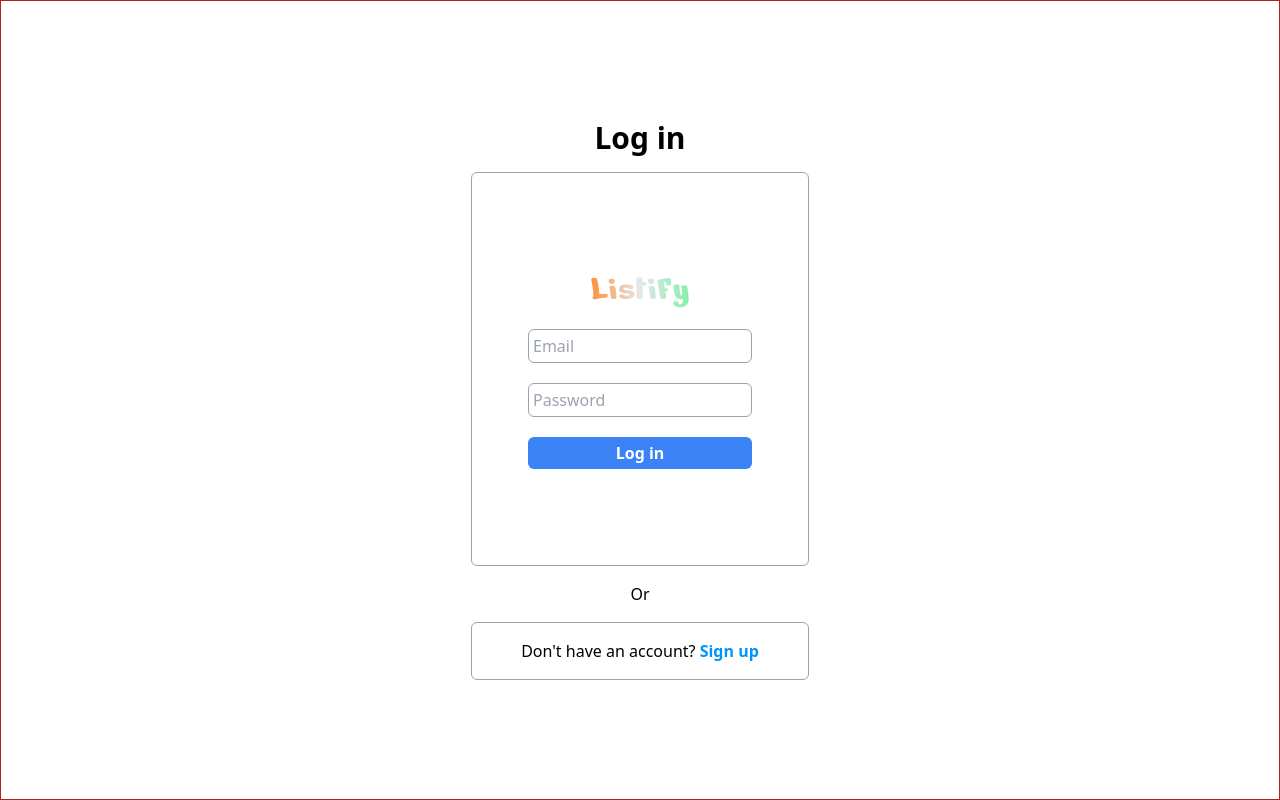
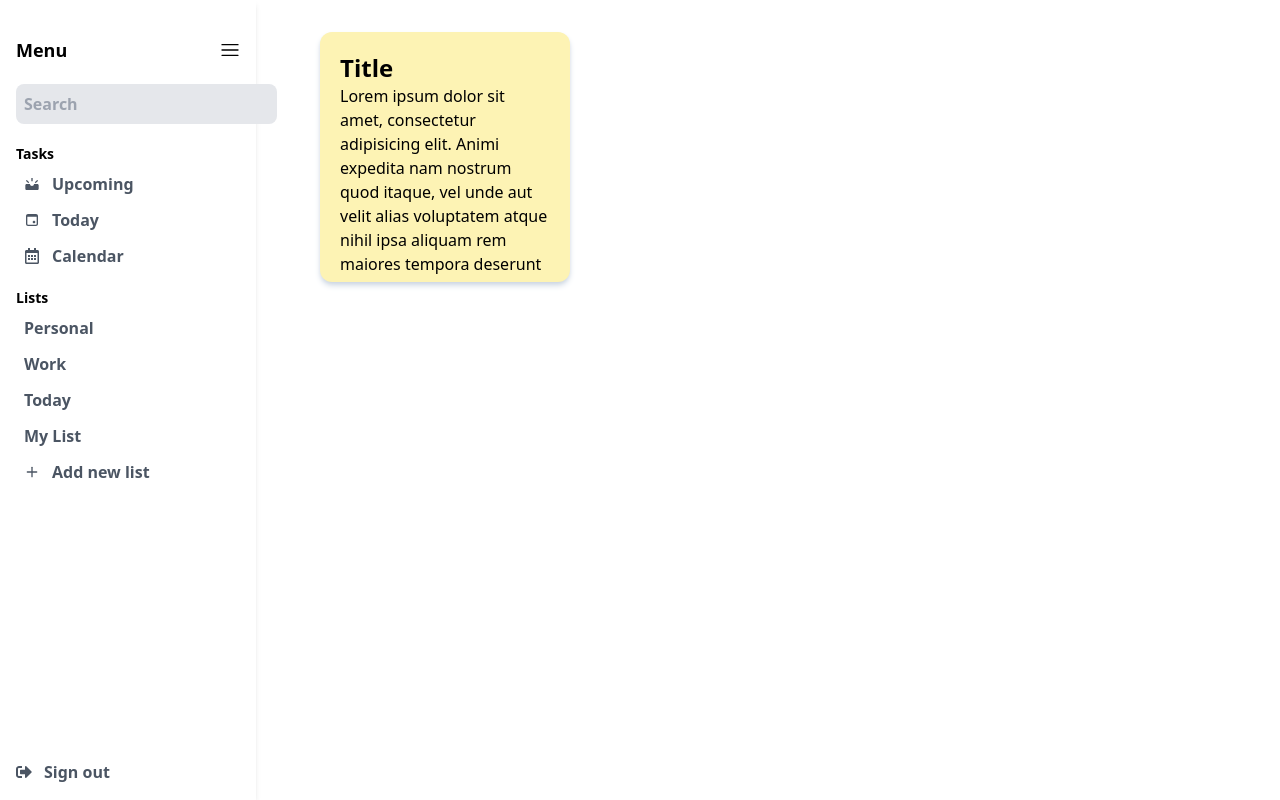
Before and after one commit to last-blade/Listify_a_Notes-App, a React (Vite) app in the folder frontend/: page / in a window 1280 px wide. Built offline with nearby package versions, Linux system fonts and the light colour scheme.

Commit message:
added alltask component, sidebar, homepage

```diff
--- a/frontend/package.json
+++ b/frontend/package.json
@@ -14,6 +14,8 @@
     "cors": "^2.8.5",
     "react": "^18.3.1",
     "react-dom": "^18.3.1",
+    "react-hot-toast": "^2.4.1",
+    "react-icons": "^5.3.0",
     "react-router-dom": "^6.26.2"
   },
   "devDependencies": {
--- a/frontend/src/App.jsx
+++ b/frontend/src/App.jsx
@@ -1,13 +1,15 @@
 import { useState } from 'react'
 import Login from './components/Login'
 import { createBrowserRouter, RouterProvider } from 'react-router-dom'
+import Signup from './components/Signup'
+import Homepage from './components/Homepage'
 
 function App() {
 
   const route = createBrowserRouter([
     {
       path: "/",
-      element: <Login/>
+      element: <Homepage/>
     },
 
     {
@@ -17,7 +19,7 @@ function App() {
 
     {
       path: "/signup",
-      element: <Login/>
+      element: <Signup/>
     }
   ])
 
--- /dev/null
+++ b/frontend/src/components/AllTasks.jsx
@@ -0,0 +1,18 @@
+import React from 'react';
+
+function AllTasks() {
+  return (
+    <div className=' p-4'>
+        <div className='max-w-[250px] h-[250px] overflow-hidden shadow-md shadow-slate-300 rounded-xl p-5 bg-[#FDF3B4]'>
+            <h1 className='text-2xl font-semibold'>Title</h1>
+            <p>
+                Lorem ipsum dolor sit amet, consectetur adipisicing elit. Animi expedita nam nostrum quod itaque,
+                vel unde aut velit alias voluptatem atque nihil ipsa aliquam rem maiores tempora deserunt est
+                praesentium!
+            </p>
+        </div>
+    </div>
+  );
+}
+
+export default AllTasks;
--- /dev/null
+++ b/frontend/src/components/Homepage.jsx
@@ -0,0 +1,31 @@
+import React, { useState } from "react";
+import { RxHamburgerMenu } from 'react-icons/rx';
+import Sidebar from "./Sidebar";
+import AllTasks from "./AllTasks";
+
+function Homepage() {
+    const [isSidebarVisible, setIsSidebarVisible] = useState(true);
+
+    const hideSidebar = () => {
+        setIsSidebarVisible(!isSidebarVisible); // Toggle sidebar visibility
+    };
+
+
+  return (
+    <div className="flex items-center">
+      {isSidebarVisible ? <Sidebar hideSidebar={hideSidebar}/>: <div onClick={hideSidebar}><RxHamburgerMenu size={20} className="cursor-pointer mb-56 ml-5"/></div>}
+      {
+      isSidebarVisible ?
+      <div className="ml-[288px] p-4 flex flex-wrap">
+        <AllTasks />
+      </div>
+      :
+      <div className="ml-20 p-4 flex flex-wrap">
+        <AllTasks />
+      </div>
+      }
+    </div>
+  );
+}
+
+export default Homepage;
--- a/frontend/src/components/Login.jsx
+++ b/frontend/src/components/Login.jsx
@@ -2,22 +2,24 @@ import React from 'react'
 
 function Login() {
   return (
-    <div className='h-screen flex justify-center border border-red-700 items-center'>
+    <div className='h-screen flex justify-center items-center'>
         <div className='space-y-4'>
             <div className='flex justify-center'>
                     <h1 className='text-3xl font-bold'>Log in</h1>
             </div>
-            <form action="" className='flex flex-col justify-center items-center space-y-5 border border-gray-400 p-10 px-14 py-24 rounded-md'>
+            <form action="" className='h-96 flex flex-col justify-center items-center space-y-5 border border-gray-400 p-10 px-14 py-24 rounded-md'>
                 <h1 className='nerko-one-regular text-4xl bg-gradient-to-r from-orange-400 via-gray-200 to-green-300 bg-clip-text text-transparent'>ListiFy</h1>
                 <input type="email" className='outline-none border border-gray-400 rounded-md p-1 w-56' placeholder='Email'/>
                 <input type="password" className='outline-none border border-gray-400 rounded-md p-1 w-56' placeholder='Password'/>
                 <input type="submit" value="Log in" className='bg-blue-500 rounded-md w-56 p-1 font-semibold text-white cursor-pointer'/>
+                <h1>____________________________________</h1>
+                <a href="" className='text-[#00376B] text-sm'>Forgot password?</a>
             </form>
             <div className='flex justify-center'>
                 <p>Or</p>
             </div>
             <div className='border border-gray-400 p-4 rounded-md flex justify-center items-center'>
-                <h1>Don't have an account? <a href="" className='text-[#0095F6] font-semibold'>Sign up</a></h1>
+                <h1>Don't have an account? <a href="/signup" className='text-[#0095F6] font-semibold'>Sign up</a></h1>
             </div>
         </div>
     </div>
--- /dev/null
+++ b/frontend/src/components/Sidebar.jsx
@@ -0,0 +1,63 @@
+// Sidebar.js
+import React, { useState } from 'react';
+import { RxHamburgerMenu } from 'react-icons/rx';
+import { MdUpcoming } from 'react-icons/md';
+import { CgCalendarToday } from 'react-icons/cg';
+import { FaRegCalendarAlt, FaSignOutAlt } from 'react-icons/fa';
+import { LuPlus } from 'react-icons/lu';
+
+function Sidebar({hideSidebar}) {
+
+    return (
+        <div className='w-64 font-semibold fixed top-0 left-0 h-full bg-white shadow-md'>
+            {/* Sidebar Content */}
+            <div className='flex flex-col justify-between h-full p-4'>
+                <div className='space-y-5'>
+                    {/* Header */}
+                    <div className='flex items-center justify-between mt-5'>
+                        <h1 className='text-lg font-bold'>Menu</h1>
+                        <div className='cursor-pointer' onClick={hideSidebar}><RxHamburgerMenu size={20} /></div>
+                    </div>
+
+                    {/* Search Input */}
+                    <input
+                        type="search"
+                        className='bg-gray-200 outline-none border-none my-3 rounded-lg p-2'
+                        placeholder='Search'
+                    />
+
+                    {/* Tasks Section */}
+                    <div className='space-y-2'>
+                        <h1 className='text-sm font-semibold'>Tasks</h1>
+                        <div className='ml-2 space-y-3 text-gray-600'>
+                            <h1 className='cursor-pointer flex items-center gap-3'><MdUpcoming /> Upcoming</h1>
+                            <h1 className='cursor-pointer flex items-center gap-3'><CgCalendarToday /> Today</h1>
+                            <h1 className='cursor-pointer flex items-center gap-3'><FaRegCalendarAlt /> Calendar</h1>
+                        </div>
+                    </div>
+
+                    {/* Lists Section */}
+                    <div className='space-y-2'>
+                        <h1 className='text-sm font-semibold'>Lists</h1>
+                        <div className='ml-2 space-y-3 text-gray-600'>
+                            <h1 className='cursor-pointer'>Personal</h1>
+                            <h1 className='cursor-pointer'>Work</h1>
+                            <h1 className='cursor-pointer'>Today</h1>
+                            <h1 className='cursor-pointer'>My List</h1>
+                            <div>
+                                <a href="#" className='flex items-center gap-3'><LuPlus /> Add new list</a>
+                            </div>
+                        </div>
+                    </div>
+                </div>
+
+                {/* Sign Out Section */}
+                <div className='flex items-center space-x-4 text-gray-600'>
+                    <a href="#" className='flex items-center gap-3'><FaSignOutAlt /> Sign out</a>
+                </div>
+            </div>
+        </div>
+    );
+}
+
+export default Sidebar;
--- /dev/null
+++ b/frontend/src/components/Signup.jsx
@@ -0,0 +1,55 @@
+import React, { useState } from 'react'
+import axios from "axios";
+import { Link, useNavigate } from 'react-router-dom';
+import toast from "react-hot-toast";
+
+function Signup() {
+
+    const [user, setUser] = useState({
+        fullname: "",
+        email: "",
+        password: "",
+        confirmPassword: ""
+    })
+
+    const navigate = useNavigate();
+
+    async function submitHandler() {
+        try {
+            const response = await axios.post(`http://localhost:8000/api/v1/user/register`, user);
+            console.log("Register Response:- ",response)
+            toast.success("Login successfully.")
+            navigate("/login")
+        }
+
+        catch (error) {
+            toast.error(error.message)
+        }
+    }
+
+  return (
+    <div className='h-screen flex justify-center items-center border border-red-500'>
+        <div className='space-y-4'>
+            <div className='flex justify-center'>
+                    <h1 className='text-3xl font-bold'>Sign up</h1>
+            </div>
+            <form action="" method='post' className='h-96 space-y-4 flex flex-col justify-center items-center border border-gray-400 p-10 px-14 py-24 rounded-md'>
+                <h1 className='nerko-one-regular text-4xl bg-gradient-to-r from-orange-400 via-gray-200 to-green-300 bg-clip-text text-transparent'>ListiFy</h1>
+                <input type="text" className='outline-none border border-gray-400 rounded-md p-1 w-56' placeholder='Fullname'/>
+                <input type="email" className='outline-none border border-gray-400 rounded-md p-1 w-56' placeholder='Email'/>
+                <input type="password" className='outline-none border border-gray-400 rounded-md p-1 w-56' placeholder='Password'/>
+                <input type="password" className='outline-none border border-gray-400 rounded-md p-1 w-56' placeholder='Confirm password'/>
+                <input type="submit" value="Sign up" className='bg-blue-500 rounded-md w-56 p-1 font-semibold text-white cursor-pointer' onSubmit={submitHandler}/>
+            </form>
+            <div className='flex justify-center'>
+                <p>Or</p>
+            </div>
+            <div className='border border-gray-400 p-4 rounded-md flex justify-center items-center'>
+                <h1>Have an account? <a href="/login" className='text-[#0095F6] font-semibold'>Log in</a></h1>
+            </div>
+        </div>
+    </div>
+  )
+}
+
+export default Signup
--- a/frontend/tailwind.config.js
+++ b/frontend/tailwind.config.js
@@ -6,6 +6,10 @@ export default {
   ],
   theme: {
     extend: {},
+    // margin: {
+    //   '72': '288px', // Already exists, but you can add more custom values if needed
+    //   '80': '320px', // Example of adding a custom margin
+    // },
     fontFamily: {}
   },
   plugins: [],
```
Also changed, not shown: 2 other files (tests, documents, lock files or other folders).
